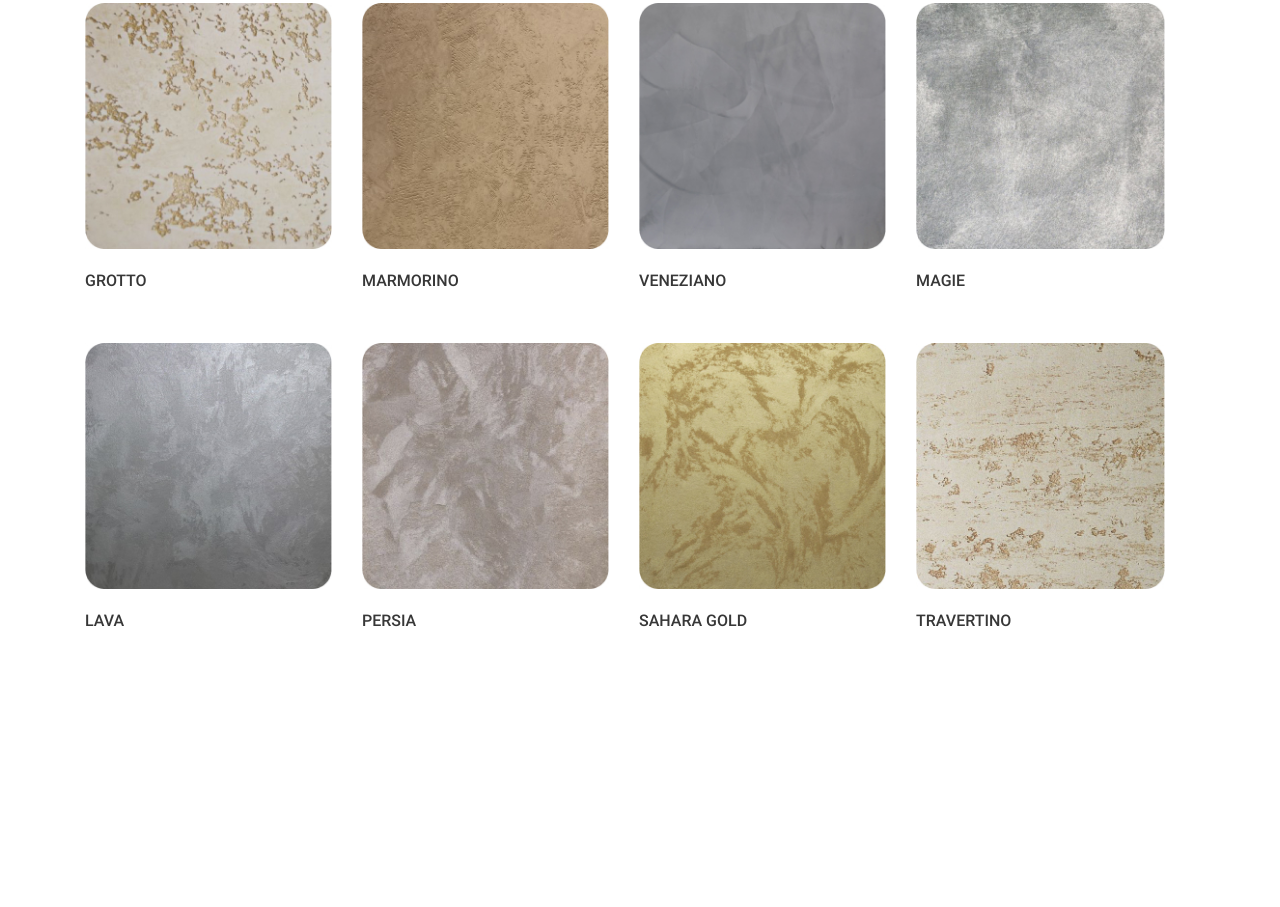
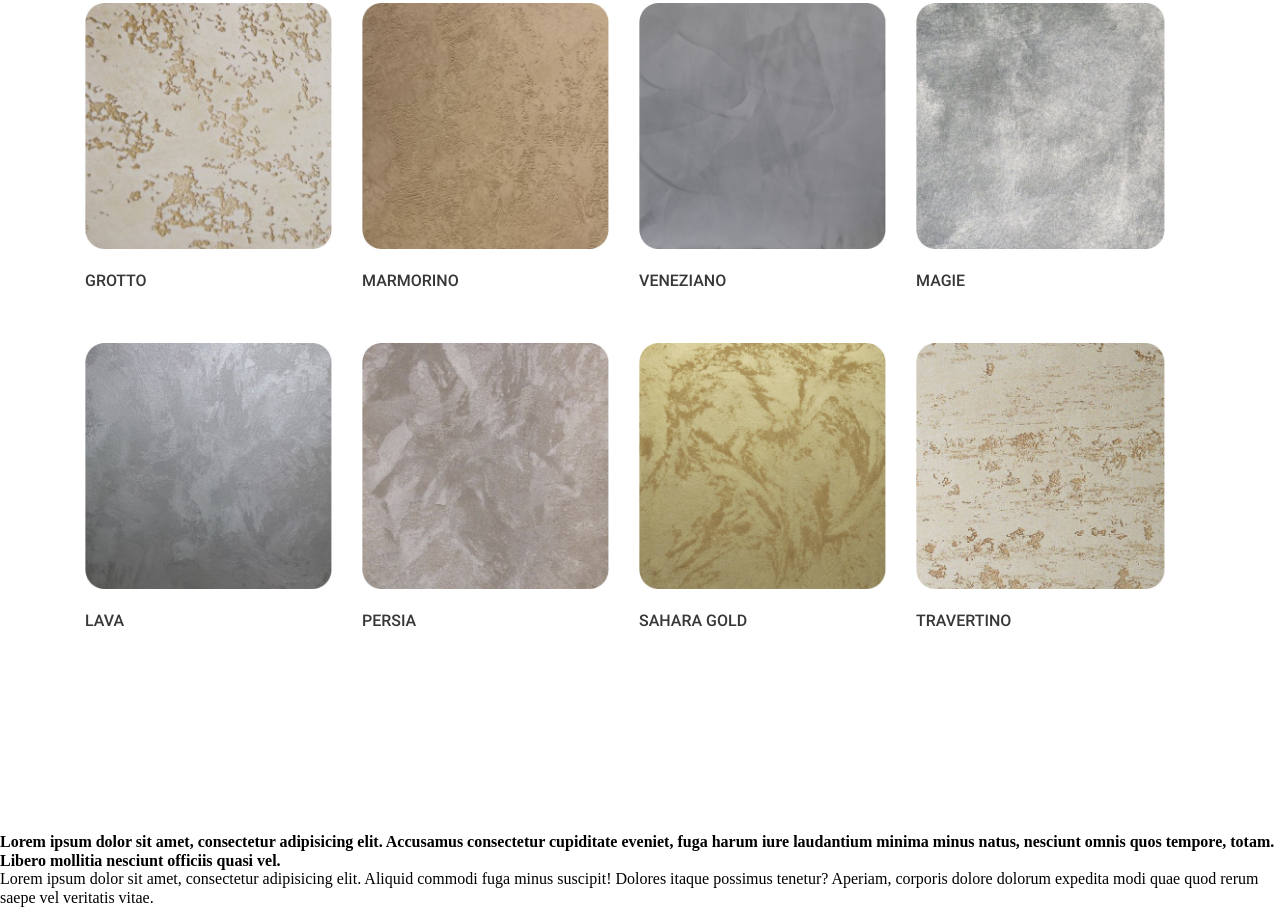
Before and after one commit to Alexraey/My_test, a plain HTML site: page My_test.html in a window 1280 px wide. Shown: the part 5141-6048 px from the top of the page. Before the commit the page ends 5974 px from the top, so only its background shows below. Drawn offline with Linux system fonts and the light colour scheme.

Commit message:
4 changes

```diff
--- a/My_test.html
+++ b/My_test.html
@@ -198,7 +198,12 @@
 
 <section>
     <div>
-        <h4></h4>
+        <h4>Lorem ipsum dolor sit amet, consectetur adipisicing elit. Accusamus consectetur cupiditate
+            eveniet, fuga harum iure laudantium minima minus natus, nesciunt omnis quos
+            tempore, totam. Libero mollitia nesciunt officiis quasi vel.</h4>
+        <p>Lorem ipsum dolor sit amet, consectetur adipisicing elit. Aliquid commodi fuga minus suscipit!
+            Dolores itaque possimus tenetur? Aperiam, corporis dolore
+            dolorum expedita modi quae quod rerum saepe vel veritatis vitae.</p>
     </div>
 </section>
 
```
